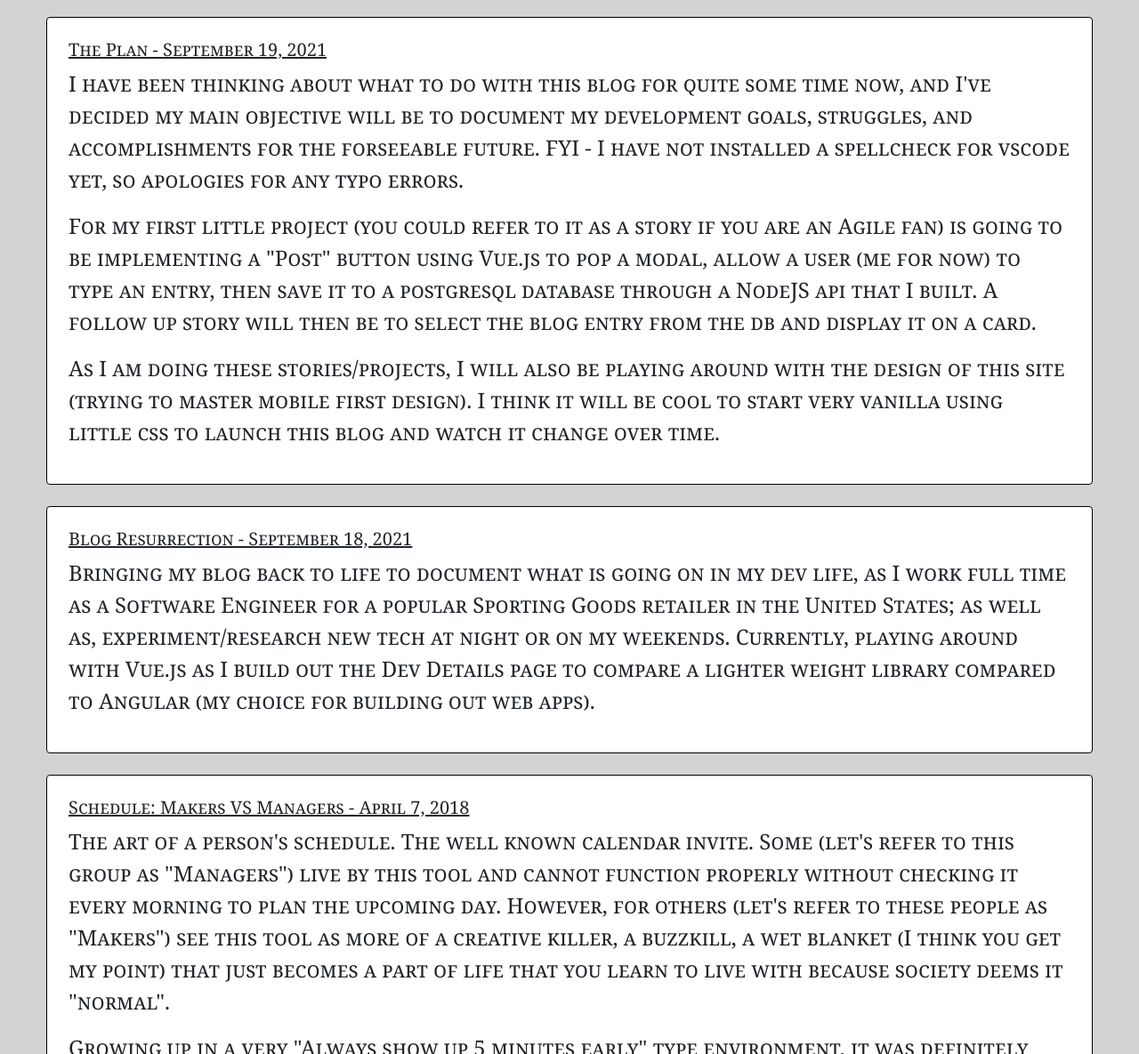
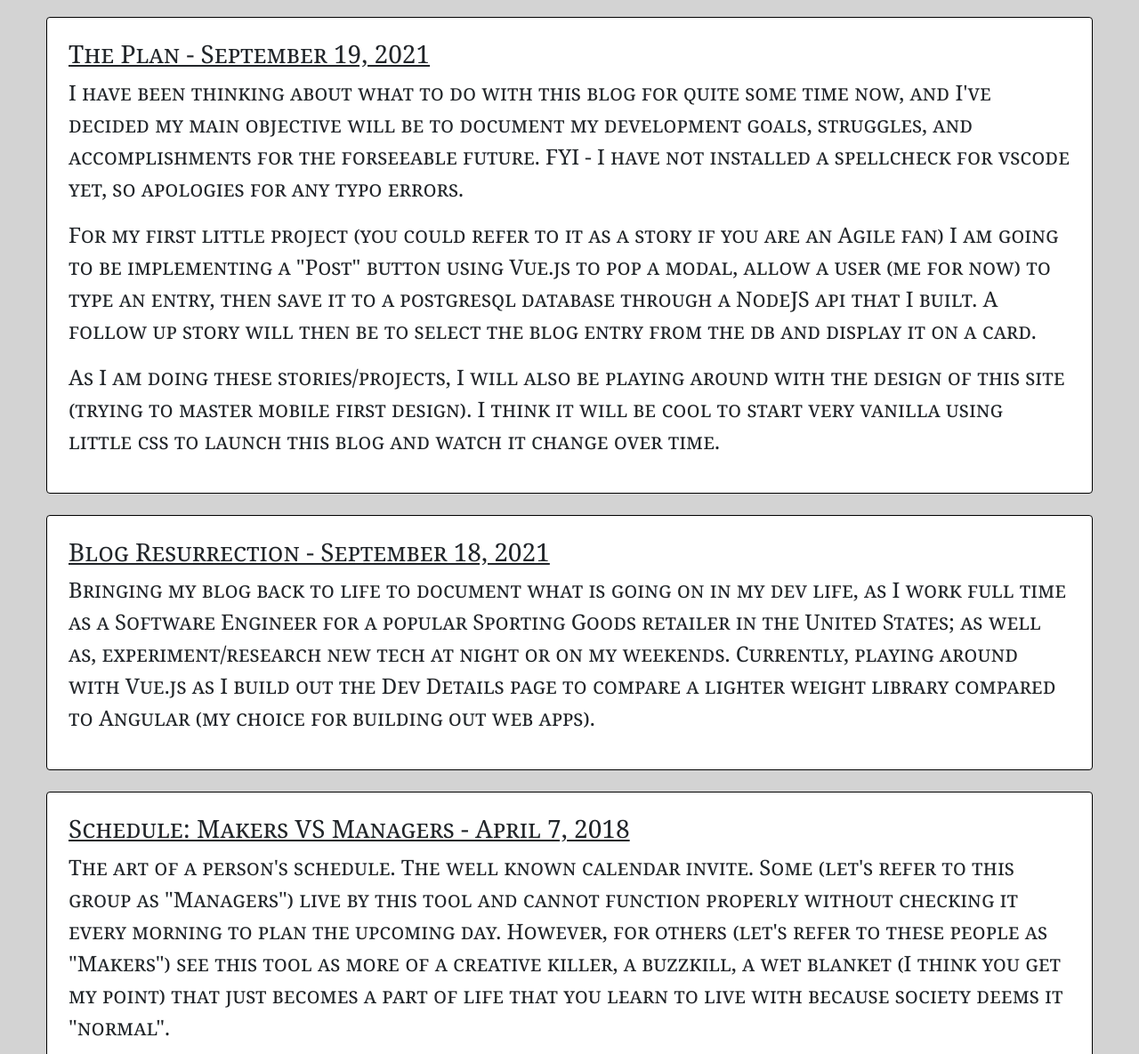
Before and after one commit to jamesjdougherty/dough-dev, a website: page index.html in a window 1280 px wide. Shown: the part 115-1300 px from the top of the page at 89% size. Drawn offline with nearby package versions, Linux system fonts and the light colour scheme.

Commit message:
Fix wording of a post

```diff
--- a/css/main.css
+++ b/css/main.css
@@ -10,7 +10,7 @@ body {
     background-color: lightslategray;
 }
 
-h5 {
+h3 {
     text-decoration: underline;
 }
 
--- a/index.html
+++ b/index.html
@@ -3,7 +3,7 @@
 
 <head>
   <title>Dough Dev Details</title>
-  <script src="https://unpkg.com/vue"></script>
+  <script src="https://cdn.jsdelivr.net/npm/vue/dist/vue.js"></script>
   <link href="https://cdn.jsdelivr.net/npm/bootstrap@5.1.1/dist/css/bootstrap.min.css" rel="stylesheet"
     integrity="sha384-F3w7mX95PdgyTmZZMECAngseQB83DfGTowi0iMjiWaeVhAn4FJkqJByhZMI3AhiU" crossorigin="anonymous">
   <link rel="stylesheet" href="css/main.css">
@@ -17,14 +17,14 @@
   <h1 class="comp-title">DOUGH Dev Details</h1>
 
   <div class="card">
-    <h5>The Plan - September 19, 2021</h5>
+    <h3>The Plan - September 19, 2021</h3>
     <p>
       I have been thinking about what to do with this blog for quite some time now, and I've decided my main
       objective will be to document my development goals, struggles, and accomplishments for the forseeable future.
       FYI - I have not installed a spellcheck for vscode yet, so apologies for any typo errors.
     </p>
     <p>
-      For my first little project (you could refer to it as a story if you are an Agile fan) is going to be implementing
+      For my first little project (you could refer to it as a story if you are an Agile fan) I am going to be implementing
       a "Post" button using Vue.js to pop a modal, allow a user (me for now) to type an entry, then save it to a
       postgresql
       database through a NodeJS api that I built. A follow up story will then be to select the blog entry from the db
@@ -39,7 +39,7 @@
   </div>
 
   <div class="card">
-    <h5>Blog Resurrection - September 18, 2021</h5>
+    <h3>Blog Resurrection - September 18, 2021</h3>
     <p>
       Bringing my blog back to life to document what is going on in my dev life, as I work full time as a Software
       Engineer for a popular Sporting Goods retailer in the United States; as well as, experiment/research new tech
@@ -49,7 +49,7 @@
   </div>
 
   <div class="card">
-    <h5>Schedule: Makers VS Managers - April 7, 2018</h5>
+    <h3>Schedule: Makers VS Managers - April 7, 2018</h3>
     <p>
       The art of a person's schedule. The well known calendar invite. Some (let's refer to this group as
       "Managers")
--- a/package.json
+++ b/package.json
@@ -8,8 +8,7 @@
   },
   "keywords": [],
   "license": "MIT",
-  "devDependencies": {},
   "dependencies": {
-    "serve": "^12.0.1"
+    "serve": "^13.0.2"
   }
 }
```
Also changed, not shown: 1 other file.
